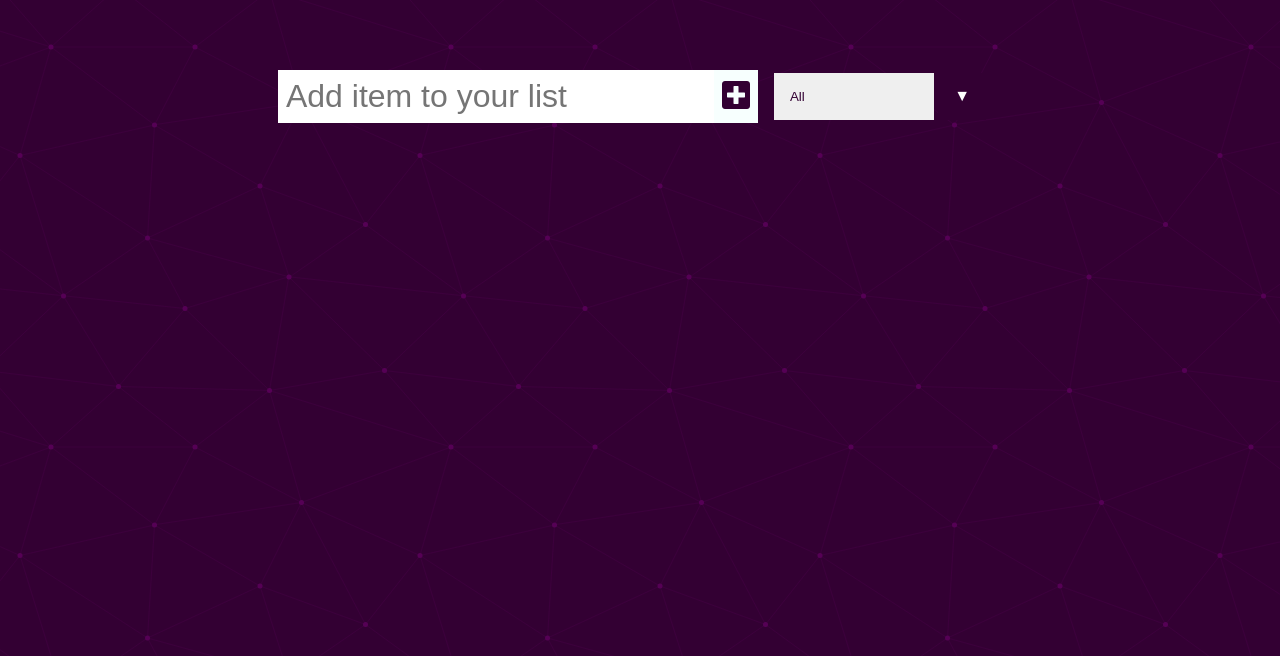
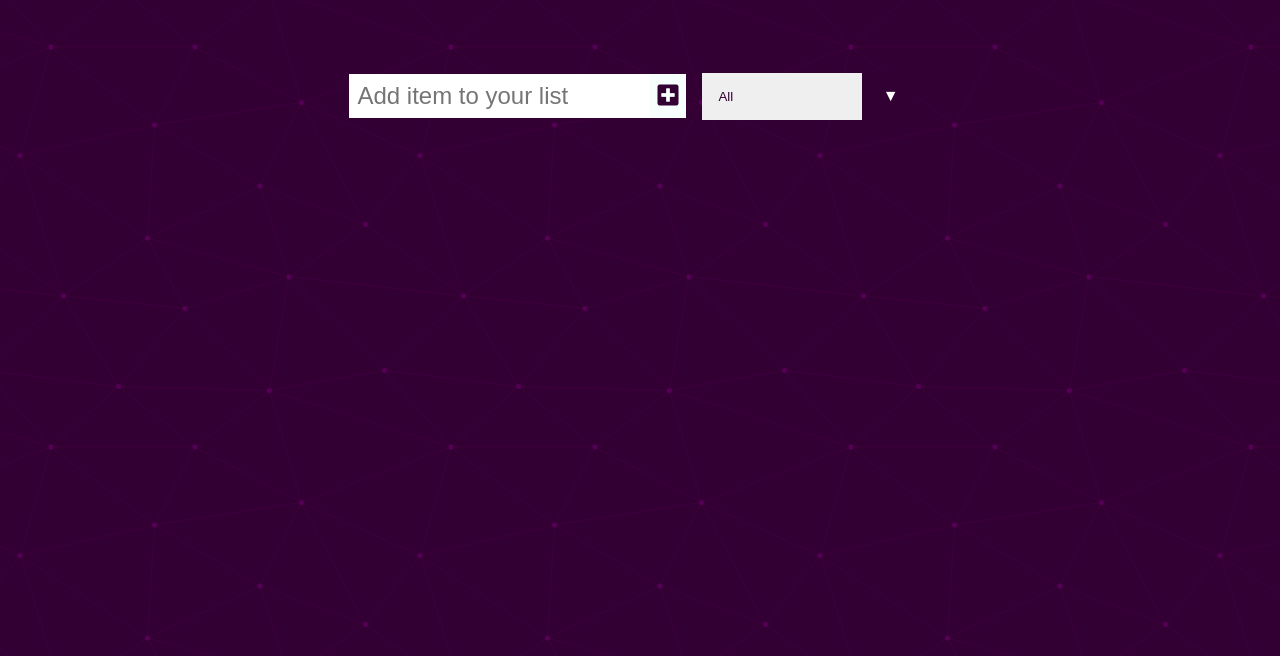
Before and after one commit to Sakshikulkarni880/To-do-List, a plain HTML site: page index.html in a window 1280 px wide. Shown: the part 144-800 px from the top of the page. Drawn offline with Linux system fonts and the light colour scheme.

Commit message:
update size

```diff
--- a/style.css
+++ b/style.css
@@ -24,9 +24,12 @@ form {
 form input,
 form button {
   padding: 0.5rem;
-  font-size: 2rem;
+  font-size: 1.5rem;
   border: none;
   background: white;
+}
+form input{
+  width : 300px;
 }
 form button {
   color: #330033;
```
Also changed, not shown: index.html (+2 -0 lines).
